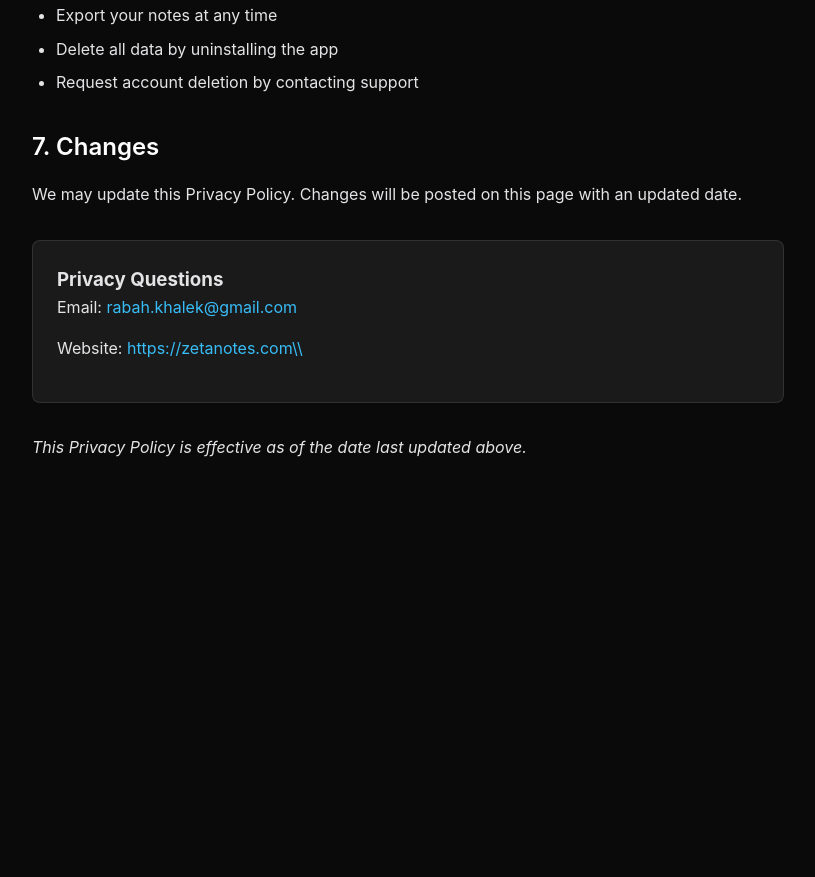
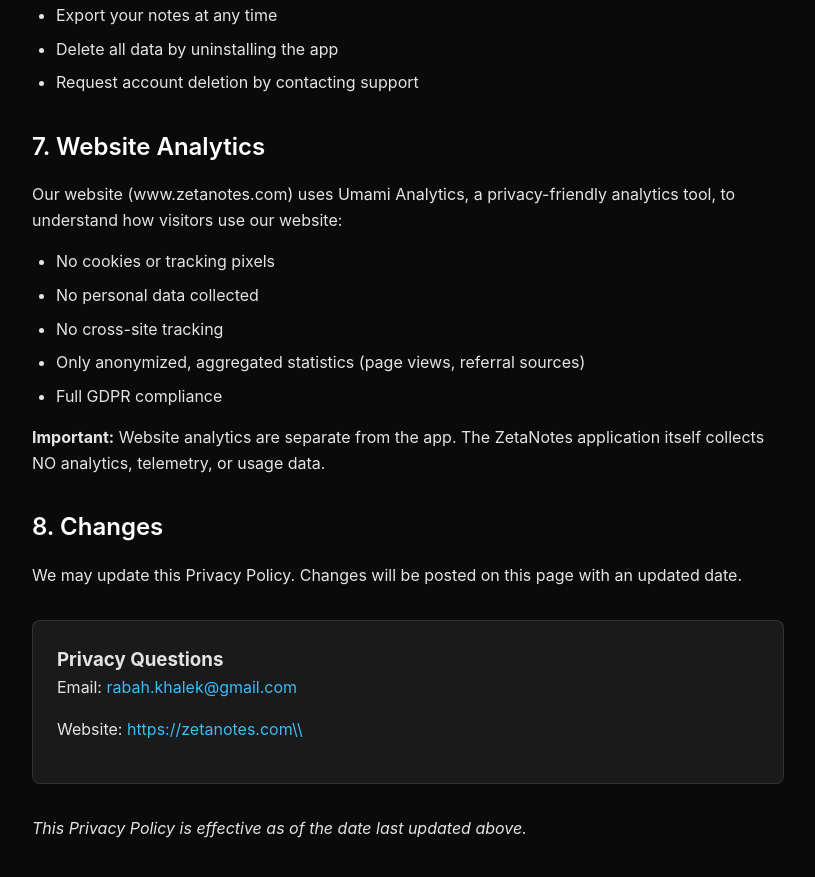
Before and after one commit to rabah-khalek/zetanotes, a plain HTML site: page docs/privacy.html in a window 1280 px wide. Shown: the part 1738-2615 px from the top of the page, without its empty margins (232-1047 px from the left). Before the commit the page ends 2262 px from the top, so only its background shows below. Drawn offline with Linux system fonts and the light colour scheme.

Commit message:
added umami analytics to webpage

```diff
--- a/docs/privacy.html
+++ b/docs/privacy.html
@@ -6,6 +6,10 @@
     <meta name="viewport" content="width=device-width, initial-scale=1.0">
     <title>Privacy Policy - ZetaNotes</title>
     <meta name="description" content="Privacy Policy for ZetaNotes application">
+
+    <!-- Umami Analytics - Privacy-friendly website analytics -->
+    <script defer src="https://cloud.umami.is/script.js" data-website-id="b494d074-1b7d-4266-8c69-913450df0f53"></script>
+
     <style>
         * {
             margin: 0;
@@ -171,7 +175,18 @@
             <li>Request account deletion by contacting support</li>
         </ul>
 
-        <h2>7. Changes</h2>
+        <h2>7. Website Analytics</h2>
+        <p>Our website (www.zetanotes.com) uses Umami Analytics, a privacy-friendly analytics tool, to understand how visitors use our website:</p>
+        <ul>
+            <li>No cookies or tracking pixels</li>
+            <li>No personal data collected</li>
+            <li>No cross-site tracking</li>
+            <li>Only anonymized, aggregated statistics (page views, referral sources)</li>
+            <li>Full GDPR compliance</li>
+        </ul>
+        <p><strong>Important:</strong> Website analytics are separate from the app. The ZetaNotes application itself collects NO analytics, telemetry, or usage data.</p>
+
+        <h2>8. Changes</h2>
         <p>We may update this Privacy Policy. Changes will be posted on this page with an updated date.</p>
 
         <div class="contact-info">
```
Also changed, not shown: docs/download.html (+4 -0 lines), docs/index.html (+3 -0 lines), docs/pricing.html (+4 -0 lines), docs/refunds.html (+4 -0 lines), docs/terms.html (+4 -0 lines).
